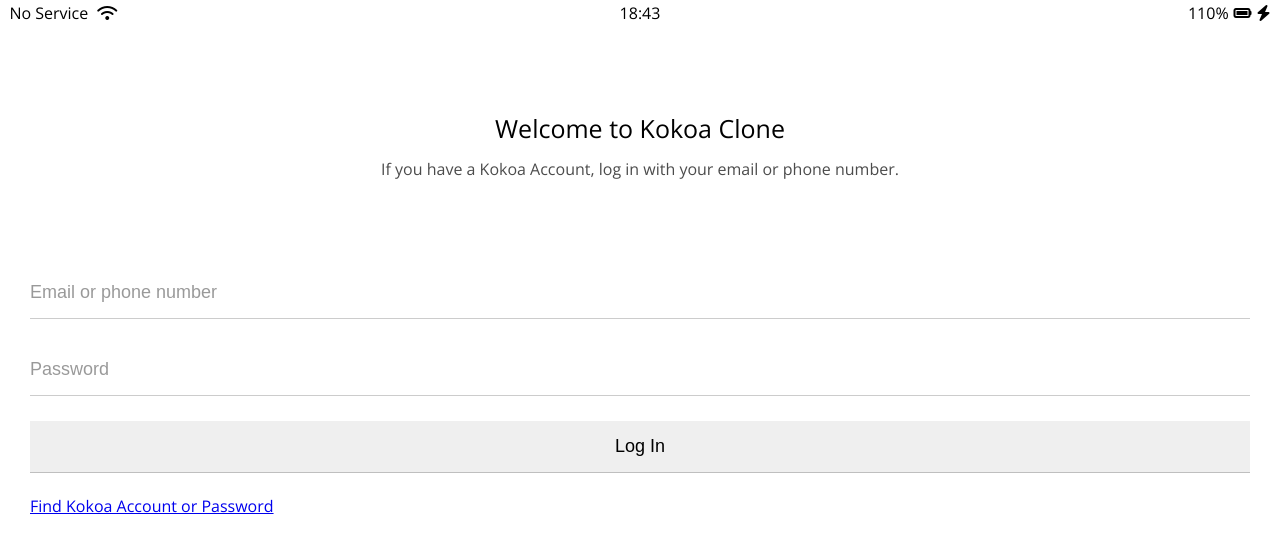
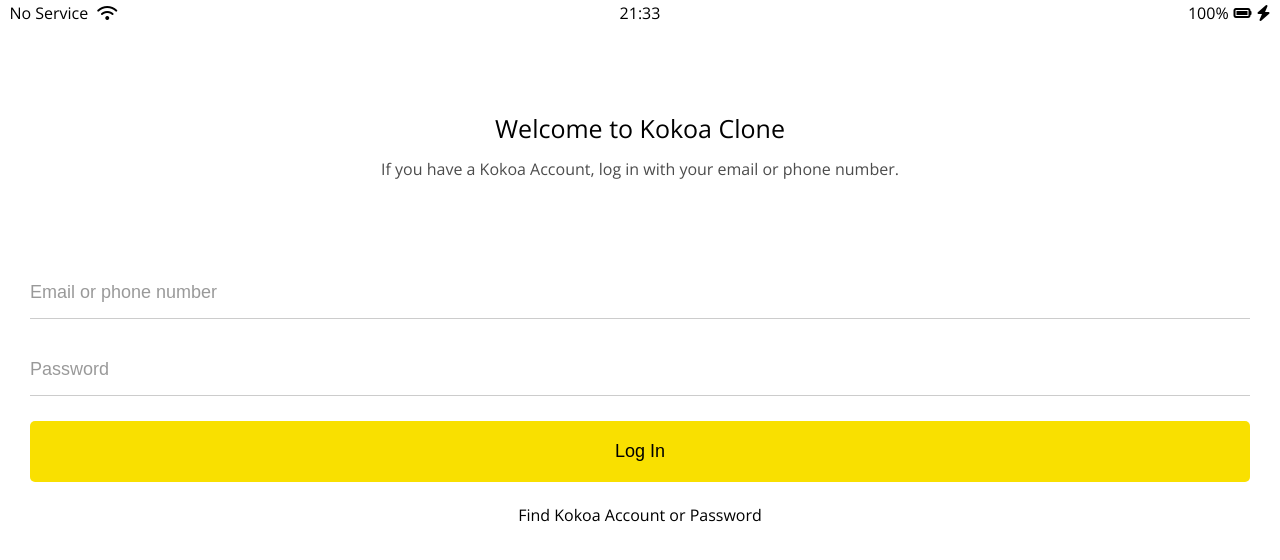
Before and after one commit to kate-roh/kokoa-clone-2021, a plain HTML site: page index.html in a window 1280 px wide. Drawn offline with nearby package versions, Linux system fonts and the light colour scheme.

Commit message:
6.8 update

```diff
--- a/css/styles.css
+++ b/css/styles.css
@@ -30,12 +30,16 @@ body {
   flex-direction: column;
   margin: 0px 30px;
 }
+
 #login-form input {
   border: none;
   padding: 15px 0px;
   font-size: 18px;
+  margin-bottom: 25px;
+}
+
+#login-form input:not([type="submit"]) {
   border-bottom: 1px solid rgba(0, 0, 0, 0.2);
-  margin-bottom: 25px;
   transition: border-color 0.3s ease-in-out;
 }
 
@@ -46,3 +50,17 @@ body {
 #login-form input:focus {
   border-color: var(--yellow);
 }
+
+#login-form input[type="submit"] {
+  background-color: var(--yellow);
+  cursor: pointer;
+  padding: 20px 0px;
+  border-radius: 5px;
+}
+
+#login-form a {
+  text-align: center;
+  text-decoration: none;
+  color: inherit;
+  font: size 13px;
+}
--- a/index.html
+++ b/index.html
@@ -13,10 +13,10 @@
         <i class="fas fa-wifi"></i>
       </div>
       <div class="status-bar__column">
-        <span>18:43</span>
+        <span>21:33</span>
       </div>
       <div class="status-bar__column">
-        <span>110%</span>
+        <span>100%</span>
         <i class="fas fa-battery-full"></i>
         <i class="fas fa-bolt"></i>
       </div>
```
